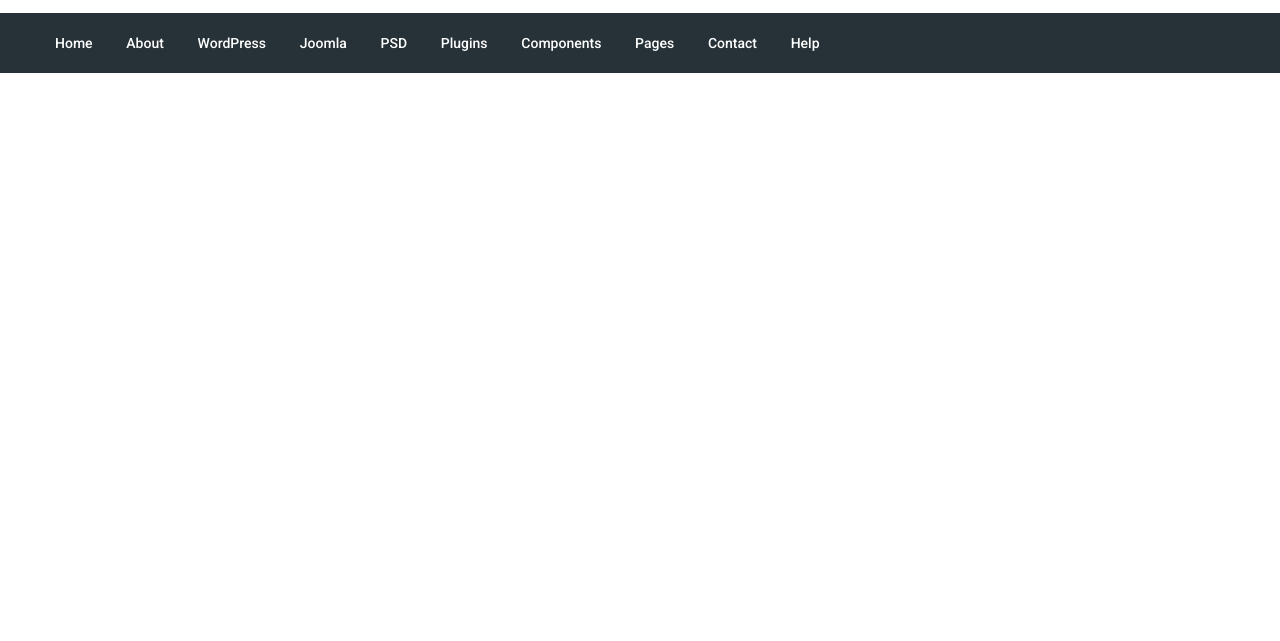
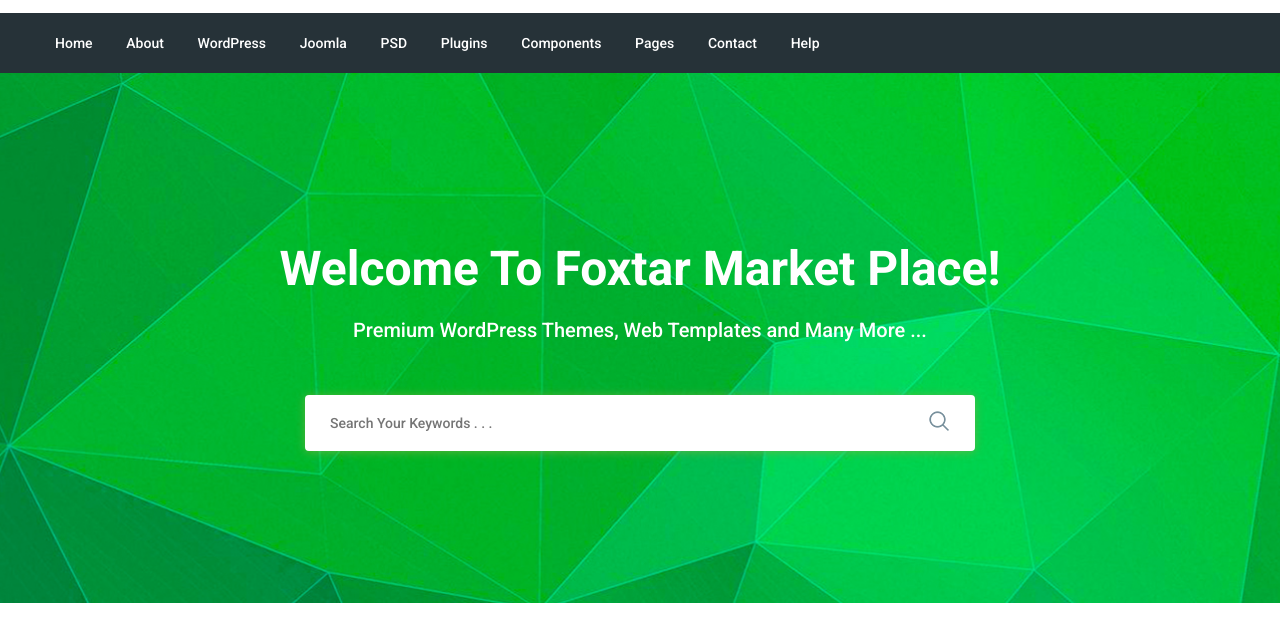
Before and after one commit to Azabraza07/MODERNO, a website: page app/index.html in a window 1280 px wide. Shown: the part 77-718 px from the top of the page. Drawn offline with nearby package versions, Linux system fonts and the light colour scheme; files that its build step writes are made by us from their sources.

Commit message:
added search section

```diff
--- a/app/index.html
+++ b/app/index.html
@@ -54,6 +54,27 @@
         </div>
     </header>
 
+    <section class="search" style="background-image: url(images/search.bg.jpg)">
+        <div class="container">
+            <div class="search__inner">
+                <div class="search__inner-title">
+                    Welcome To Foxtar Market Place!
+                </div>
+                <div class="search__inner-text">
+                    Premium WordPress Themes, Web Templates and Many More ...
+                </div>
+                <div class="search__inner-form">
+                    <form>
+                        <input type="text" placeholder="Search Your Keywords . . ." required>
+                        <button type="submit">
+                            <img src="images/icons/search.png" alt="">
+                        </button>
+                    </form>
+                </div>
+            </div>
+        </div>
+    </section>
+
     <script src="https://ajax.googleapis.com/ajax/libs/jquery/3.5.1/jquery.min.js"></script>
     <script src="js/libs.min.js"></script>
     <script src="js/main.min.js"></script>
--- a/app/scss/style.scss
+++ b/app/scss/style.scss
@@ -61,3 +61,56 @@
         font-size: 14px;
     }
 }
+
+.search {
+    background-repeat: no-repeat;
+    background-size: cover;
+    height: 530px;
+    background-position: center;
+}
+
+.search__inner {
+    padding: 160px 0px 100px;
+    color: #fff;
+    text-align: center;
+    &-title {
+        font-size: 48px;
+        font-weight: 700;
+        margin-bottom: 10px;
+        line-height: 72px;
+    }
+    &-text {
+        font-size: 20px;
+        margin-bottom: 50px;
+        line-height: 30px;
+        font-weight: 500;
+    }
+    &-form {
+        max-width: 670px;
+        margin: 0 auto;
+        position: relative;
+    }
+    input {
+        display: block;
+        width: 100%;
+        box-shadow: 0px 1px 10px 0px rgba(124, 178, 64, 0.75);
+        border-radius: 4px;
+        height: 56px;
+        border: none;
+        font-size: 14px;
+        font-weight: 500;
+        padding-left: 25px;
+        padding-right: 60px;
+        outline: none;
+    }
+    &::placeholder {
+        color: #90a4ae;
+    }
+    button {
+        position: absolute;
+        border: none;
+        background-color: transparent;
+        top: 15px;
+        right: 20px;
+    }
+}
```
Also changed, not shown: app/images/icons/search.png (added), app/images/icons/search.svg (added), app/images/search.bg.jpg (added).
